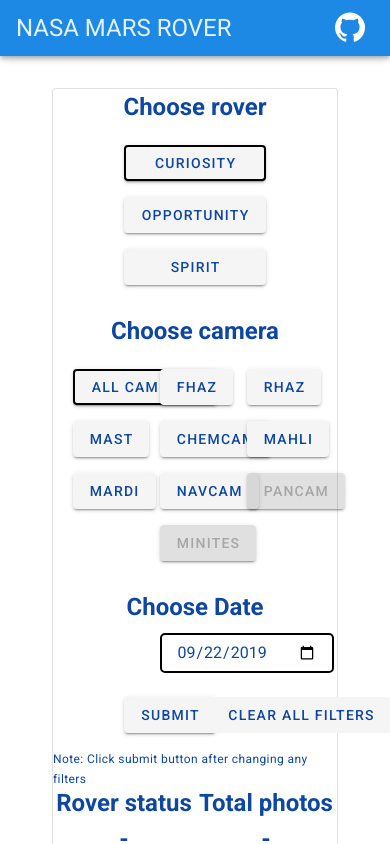
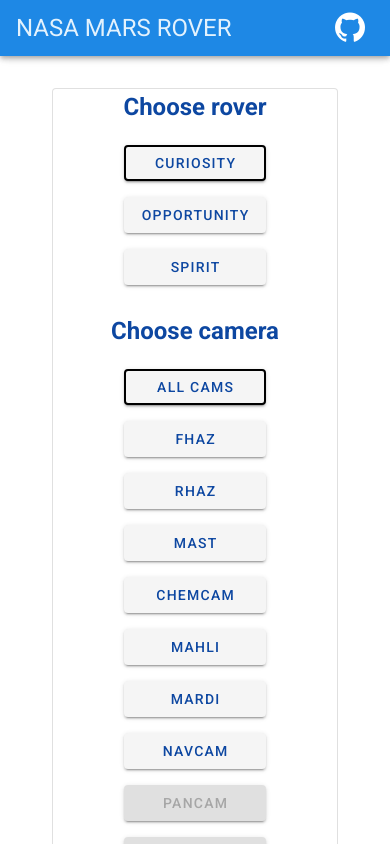
Before and after one commit to SaishSankhe/NASA-MarsRover, a Vue app: page / in a window 390 px wide. Shown: the top 844 px of the page. Built offline with nearby package versions, Linux system fonts and the light colour scheme; no server answers.

Commit message:
updated mobile view

```diff
--- a/src/components/MarsRover.vue
+++ b/src/components/MarsRover.vue
@@ -28,34 +28,34 @@
         </v-flex>
       </v-layout>
       <v-layout row wrap justify-center align-center>
-        <v-flex xs3 md2 lg2 class="ma-2">
-          <v-btn block @click="chooseCam('allCam')" id="allCam" class="blue--text text--darken-4 cam">All cameras</v-btn>
+        <v-flex xs6 md2 lg2 class="ma-2">
+          <v-btn block @click="chooseCam('allCam')" id="allCam" class="blue--text text--darken-4 cam">All cams</v-btn>
         </v-flex>
-        <v-flex xs3 md2 lg2 class="ma-2">
+        <v-flex xs6 md2 lg2 class="ma-2">
           <v-btn block @click="chooseCam('fhaz')" id="fhaz" class="blue--text text--darken-4 cam">FHAZ</v-btn>
         </v-flex>
-        <v-flex xs3 md2 lg2 class="ma-2">
+        <v-flex xs6 md2 lg2 class="ma-2">
           <v-btn block @click="chooseCam('rhaz')" id="rhaz" class="blue--text text--darken-4 cam">RHAZ</v-btn>
         </v-flex>
-        <v-flex xs3 md2 lg2 class="ma-2">
+        <v-flex xs6 md2 lg2 class="ma-2">
           <v-btn block @click="chooseCam('mast')" id="mast" class="blue--text text--darken-4 cam">MAST</v-btn>
         </v-flex>
-        <v-flex xs3 md2 lg2 class="ma-2">
+        <v-flex xs6 md2 lg2 class="ma-2">
           <v-btn block @click="chooseCam('chemcam')" id="chemcam" class="blue--text text--darken-4 cam">CHEMCAM</v-btn>
         </v-flex>
-        <v-flex xs3 md2 lg2 class="ma-2">
+        <v-flex xs6 md2 lg2 class="ma-2">
           <v-btn block @click="chooseCam('mahli')" id="mahli" class="blue--text text--darken-4 cam">MAHLI</v-btn>
         </v-flex>
-        <v-flex xs3 md2 lg2 class="ma-2">
+        <v-flex xs6 md2 lg2 class="ma-2">
           <v-btn block @click="chooseCam('mardi')" id="mardi" class="blue--text text--darken-4 cam">MARDI</v-btn>
         </v-flex>
-        <v-flex xs3 md2 lg2 class="ma-2">
+        <v-flex xs6 md2 lg2 class="ma-2">
           <v-btn block @click="chooseCam('navcam')" id="navcam" class="blue--text text--darken-4 cam">NAVCAM</v-btn>
         </v-flex>
-        <v-flex xs3 md2 lg2 class="ma-2">
+        <v-flex xs6 md2 lg2 class="ma-2">
           <v-btn block @click="chooseCam('pancam')" id="pancam" class="blue--text text--darken-4 cam">PANCAM</v-btn>
         </v-flex>
-        <v-flex xs3 md2 lg2 class="ma-2">
+        <v-flex xs6 md2 lg2 class="ma-2">
           <v-btn block @click="chooseCam('minites')" id="minites" class="blue--text text--darken-4 cam">MINITES</v-btn>
         </v-flex>
       </v-layout>
@@ -68,16 +68,16 @@
       </v-layout>
       <form @submit.prevent="fetchApi">
         <v-layout row wrap justify-center align-center>
-          <v-flex xs3 md2 lg2 class="ma-2 text-center">
+          <v-flex xs12 md2 lg2 class="ma-2 text-center">
             <input id="date" type="date" v-model="dateIn" class="blue--text text--darken-4"/>
           </v-flex>
         </v-layout>
         <v-layout row wrap justify-center align-center>
-          <v-flex xs3 md2 lg2 class="ma-2">
-            <v-btn block class="mx-2 blue--text text--darken-4" type="submit">Submit</v-btn>
+          <v-flex xs12 md2 lg2 class="ma-2">
+            <v-btn block class="blue--text text--darken-4" type="submit">Submit</v-btn>
           </v-flex>
-          <v-flex xs3 md2 lg2 class="ma-2">
-            <v-btn block depressed class="ma-2 blue--text text--darken-4" @click="clearAll()">Clear all filters</v-btn>
+          <v-flex xs12 md2 lg2 class="ma-2">
+            <v-btn block depressed class="mb-2 blue--text text--darken-4" @click="clearAll()">Clear all filters</v-btn>
           </v-flex>
         </v-layout>
         <v-layout row wrap justify-center align-center>
@@ -87,10 +87,10 @@
 
       <!-- Display mission manifest data -->
       <v-layout row wrap justify-center align-center outlined>
-        <v-flex xs6 md6 lg6 class="my-2 text-center">
+        <v-flex xs12 md6 lg6 class="my-2 text-center">
           <h2>Rover status - <span class="text-decoration-underline">{{ status.toUpperCase() }}</span></h2>
         </v-flex>
-        <v-flex xs6 md6 lg6 class="my-2 text-center">
+        <v-flex xs12 md6 lg6 class="my-2 text-center">
           <h2>Total photos - <span class="text-decoration-underline">{{ totalPhotos }}</span></h2>
         </v-flex>
       </v-layout>
```
